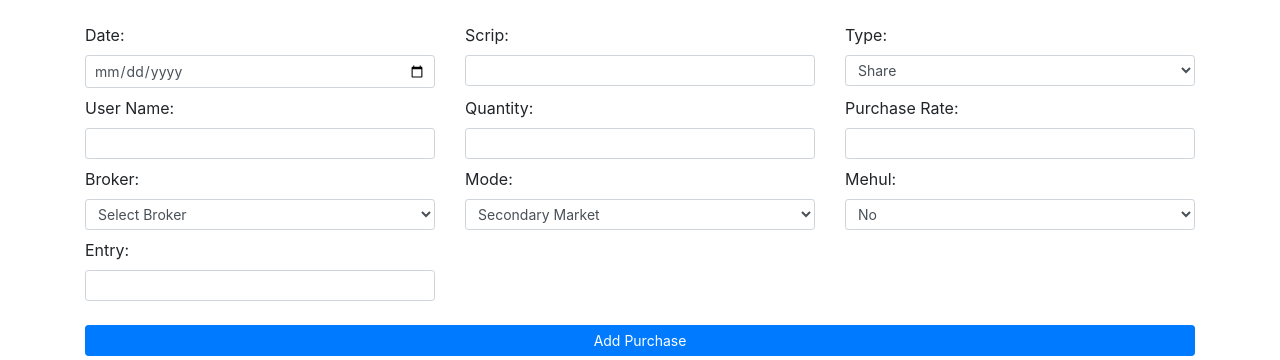
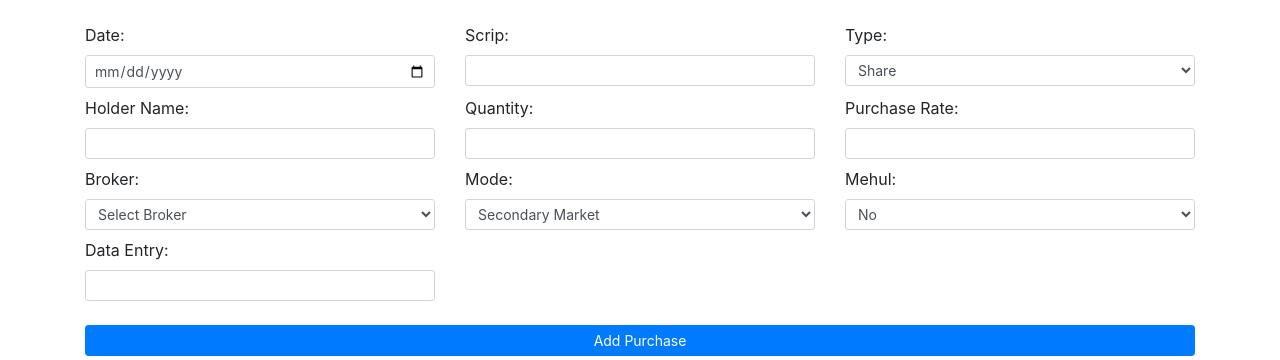
Before and after one commit to Harshil47/Django-Scrip, a Django app: page /purchase/ in a window 1280 px wide. Shown: the part 177-537 px from the top of the page. Run offline with Django 5.2, Linux system fonts and the light colour scheme; some libraries are stand-ins or nearby versions.

Commit message:
Name Changes

```diff
--- a/SharesMF/templates/purchase.html
+++ b/SharesMF/templates/purchase.html
@@ -31,7 +31,7 @@
         </div>
         <div class="row">
             <div class="col-md-4 mb-2">
-                <label for="user_name" class="form-label">User Name:</label>
+                <label for="user_name" class="form-label">Holder Name:</label>
                 <input type="text" id="user_name" class="form-control form-control-sm" v-model="form.user_name" required>
             </div>
             <div class="col-md-4 mb-2">
@@ -70,7 +70,7 @@
             </select>
         </div>
         <div class="col-md-4 mb-2">
-            <label for="entry" class="form-label">Entry:</label>
+            <label for="entry" class="form-label">Data Entry:</label>
             <input type="text" id="entry" class="form-control form-control-sm" v-model="form.entry" required>
         </div>
 
--- a/SharesMFProject/settings.py
+++ b/SharesMFProject/settings.py
@@ -26,7 +26,7 @@ SECRET_KEY = 'django-insecure-jb#6c)g1(a_f%8&zbs5yi1huhcj&utxx^d^-%8mz!lac9$(=gh
 # SECURITY WARNING: don't run with debug turned on in production!
 DEBUG = True
 
-ALLOWED_HOSTS = []
+ALLOWED_HOSTS = ['TusharSanghavi.pythonanywhere.com']
 
 
 # Application definition
```
Also changed, not shown: db.sqlite3.
